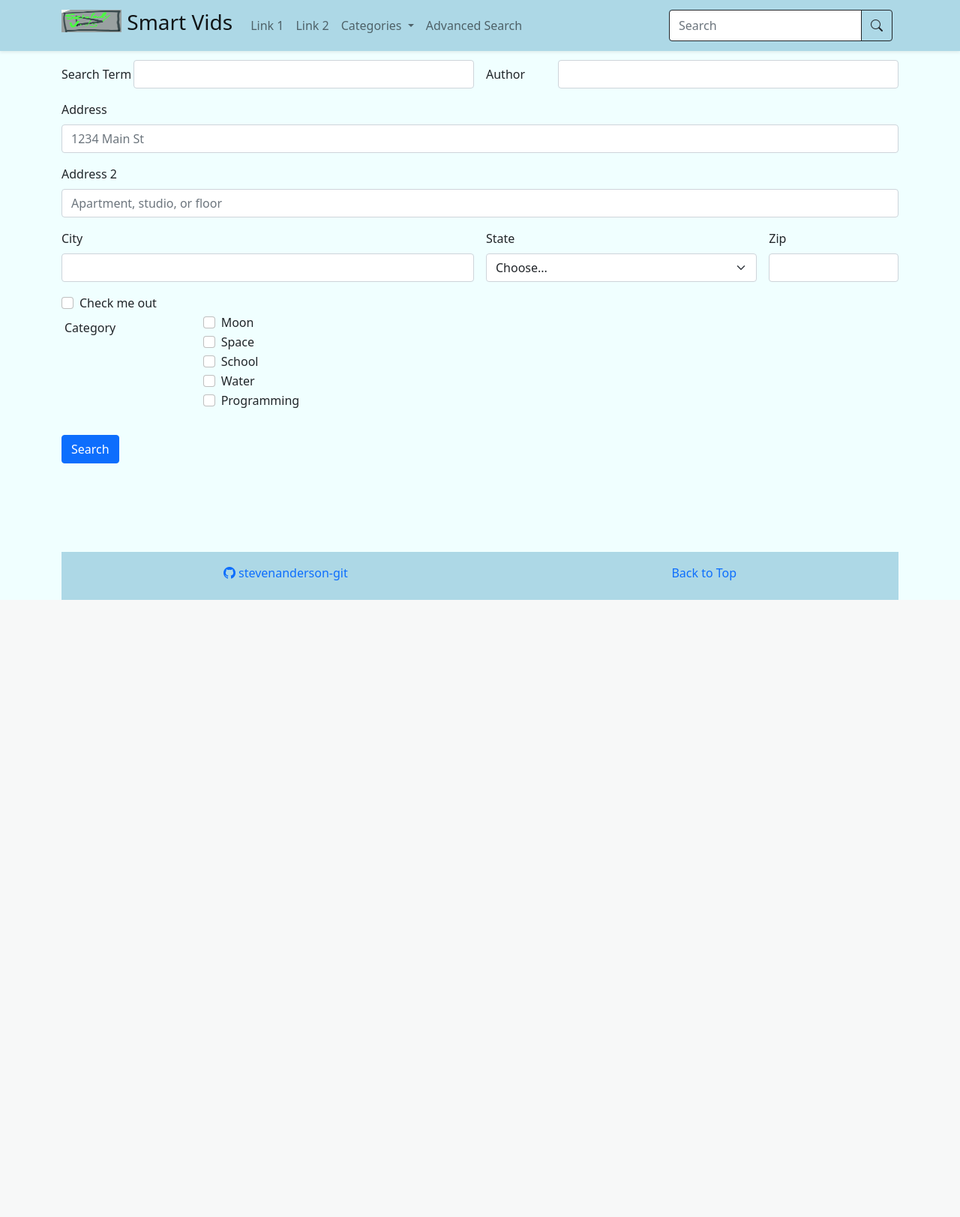
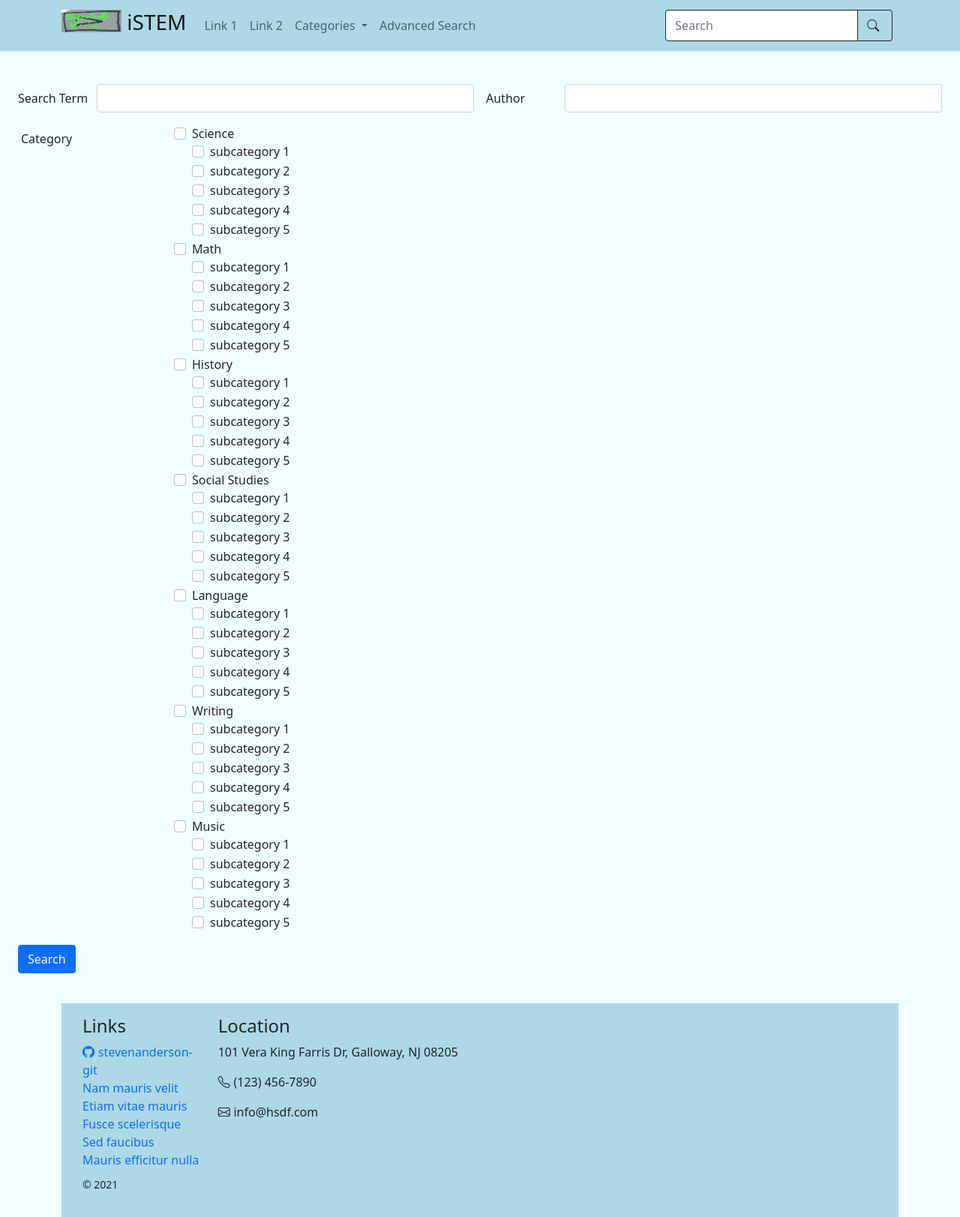
Before and after one commit to stevenanderson-git/scholarlyvids, a Flask app: page /advanced_search in a window 1280 px wide. Shown: the whole page at 75% size. Before the commit the page ends 800 px from the top, so only its background shows below. Run offline with Flask 2, Linux system fonts and the light colour scheme.

Commit message:
unique videos, footer adjustments, css adjustments

```diff
--- a/flaskr/app.py
+++ b/flaskr/app.py
@@ -4,17 +4,26 @@ from video import Video
 
 app = Flask(__name__)
 
+video_1 = Video('The Insane Biology of: The Platypus', 'insane_biology_of_platypus.jpg', 'https://www.youtube.com/watch?v=Wh2du5SOjmY', 'Science', 1)
+video_2 = Video('The Secret Language of Trees', 'secret_language_of_trees.jpg', 'https://www.youtube.com/watch?v=9HiADisBfQ0', 'Nature', 2)
+video_3 = Video('How language shapes the way we think | Lera Boroditsky', 'thumbnail_id_3.jpg', 'https://www.youtube.com/watch?v=RKK7wGAYP6k', 'Language', 3)
+video_4= Video('Social Studies Learning Videos for Kids Compilation', 'thumbnail_id_4.jpg', 'https://www.youtube.com/watch?v=wqZRGHva1iE', 'Social Studies', 4)
+video_5 = Video('2nd Grade Math Compilation', 'thumbnail_id_5.jpg', 'https://www.youtube.com/watch?v=S2TYfrGEih4', 'Math', 5)
+video_6 = Video('Speaking Cartoon | 45 minutes Kids Dialogues | Easy conversation | Learn English for Kids', 'thumbnail_id_6.jpg', 'https://www.youtube.com/watch?v=FdlLsxR5AE0', 'Language', 6)
+video_7 = Video('Introduction to Evolution and Natural Selection', 'thumbnail_id_7.jpg', 'https://www.youtube.com/watch?v=GcjgWov7mTM&list=PL7A9646BC5110CF64', 'Biology', 7)
+video_8 = Video('Natural Selection - Crash Course Biology #14', 'thumbnail_id_8.jpg', 'https://www.youtube.com/watch?v=aTftyFboC_M', 'Biology', 8)
+video_9 = Video('DIGITECH Online Safety Compilation, Summer 2021', 'gen_tech.jpg', 'https://www.teachertube.com/videos/digitech-online-safety-compilation-summer-2021-506254', 'Social Studies', 9)
+video_10 = Video('Aurora Borealis February 18, 2014 Fairbanks, Alaska', 'gen_nature.jpg', 'https://www.teachertube.com/videos/aurora-borealis-february-18-2014-fairbanks-alaska-366466', 'Nature', 10)
+video_11 = Video('Mathematics is the queen of Sciences', 'thumbnail_id_11.jpg', 'https://www.youtube.com/watch?v=8mve0UoSxTo', 'Math', 11)
+video_12 = Video('Superhuman Geniuses (Extraordinary People Documentary) | Real Stories', 'thumbnail_id_12.jpg', 'https://www.youtube.com/watch?v=xvDuqW9SFT8', 'Music', 12)
 
+
+video_list = [video_1, video_2, video_3, video_4, video_5, video_6, video_7, video_8, video_9, video_10, video_11, video_12]
 
 @app.route("/")
 def home():
-    title = 'SmartVids - Artificial Intelligence Reccomends!'
-    video_names = ["Bach", "Beethoven", "Mozart", "Lady Gaga", "Skrillix",
-                    "Toby Keith", "FFDP", "Maynard"]
-    video_list = []
-    for name in video_names:
-        video_list.append(Video(name).data())
-
+    title = 'Online STEM Education'
+    # Fill this to populate home page
     return render_template('home.html', title = title, video_list = video_list)
 
 @app.route("/page1")
@@ -25,14 +34,19 @@ def page1():
 def page2():
     return render_template('page2.html')
 
-@app.route("/video/<video_title>")
-def video(video_title):
-    #look up info based on either video_title or video_id
+@app.route("/video/<video_id>")
+def video_page(video_id):
+    #look up info based on video_id
     #video id would be better if pulling from db
     #send video data in a video_object to populate page
 
     # Create a video object to generalize the information being passed to page
-    v = Video(video_title)
+    for video in video_list:
+        if video.get_id() == video_id:
+            v = video
+            break
+        else:
+            v = Video('Error')
 
     return render_template('videopage.html', video_data=v.data())
 
@@ -57,10 +71,11 @@ def advanced_search():
     page = 'advanced_search.html'
     title = 'Advanced Search'
     #TODO: meaningful categories from database categorization
-    categories = ['Moon', 'Space', 'School', 'Water', 'Programming']
+    categories = ['Science', 'Math', 'History', 'Social Studies', 'Language', 'Writing', 'Music']
+    subcategories = ['subcategory 1', 'subcategory 2', 'subcategory 3', 'subcategory 4', 'subcategory 5']
 
 
-    return render_template(page, title=title, categories=categories)
+    return render_template(page, title=title, categories=categories, subcategories=subcategories)
 
 # EOF
 # TODO: Remove debug run
--- a/flaskr/static/css/base.css
+++ b/flaskr/static/css/base.css
@@ -13,15 +13,23 @@ main {
     background-color: lightblue;
 }
 
+.home-container{
+    width: 60%;
+}
+
 .card {
     transition: .3s transform cubic-bezier(.155, 1.105, .295, 1.12), .3s -webkit-transform cubic-bezier(.155, 1.105, .295, 1.12);
     margin: .5em;
     padding: 3px;
+    font-size: smaller;
 }
 
 .card-title {
-    text-align: center;
     text-transform: capitalize;
+    font-size: larger;
+    text-overflow: ellipsis;
+    white-space: nowrap;
+    overflow: hidden;
 }
 
 .card:hover {
@@ -36,3 +44,18 @@ main {
     font-weight: bold;
     color: black;
 }
+
+.bi {
+    padding-right: .3em;
+}
+
+.footer{
+    background: lightblue;
+}
+.footer .links > ul{
+    list-style-type: none;
+}
+
+.footer a{
+    text-decoration: none;
+}
--- a/flaskr/templates/advanced_search.html
+++ b/flaskr/templates/advanced_search.html
@@ -1,10 +1,10 @@
 {% extends 'base.html' %}
 {% block content %}
 
-<form class="row g-3 mb-3" action="{{url_for('search')}}">
+<form class="row g-3 m-3" action="{{url_for('search')}}">
 
 
-    <div class="col-lg">
+    <div class="col-lg mb-3">
         <div class="row">
             <label for="search-term" class="text-nowrap col-sm-2 col-form-label">Search Term</label>
             <div class="col-sm-10">
@@ -13,7 +13,7 @@
 
         </div>
     </div>
-    <div class="col-lg">
+    <div class="col-lg mb-3">
         <div class="row">
             <label for="author-term" class="col-sm-2 col-form-label">Author</label>
             <div class="col-sm-10">
@@ -23,60 +23,25 @@
     </div>
 
 
-
-
-
-    <div class="col-12">
-        <label for="inputAddress" class="form-label">Address</label>
-        <input type="text" class="form-control" id="inputAddress" placeholder="1234 Main St">
-    </div>
-    <div class="col-12">
-        <label for="inputAddress2" class="form-label">Address 2</label>
-        <input type="text" class="form-control" id="inputAddress2" placeholder="Apartment, studio, or floor">
-    </div>
-    <div class="col-md-6">
-        <label for="inputCity" class="form-label">City</label>
-        <input type="text" class="form-control" id="inputCity">
-    </div>
-    <div class="col-md-4">
-        <label for="inputState" class="form-label">State</label>
-        <select id="inputState" class="form-select">
-            <option selected>Choose...</option>
-            <option>...</option>
-        </select>
-    </div>
-    <div class="col-md-2">
-        <label for="inputZip" class="form-label">Zip</label>
-        <input type="text" class="form-control" id="inputZip">
-    </div>
-    <div class="col-12">
-        <div class="form-check">
-            <input class="form-check-input" type="checkbox" id="gridCheck">
-            <label class="form-check-label" for="gridCheck">
-                Check me out
-            </label>
-        </div>
-    </div>
-
-
-
-
-
-
-
-
-
-
     {% if categories %}
-    <div class="row mb-3">
+    <div class="row">
         <label for="category-select" class="col-sm-2 col-form-label">Category</label>
-        <div class="col-sm-10">
+        <div class="col-sm">
             {% for category in categories %}
-            <div class="form-check">
+            <div class="form-check col-sm">
                 <input class="form-check-input" type="checkbox" value="" id="{{category}}" name="{{category}}">
                 <label class="form-check-label" for="{{category}}">
                     {{category}}
                 </label>
+                    {% for subcategory in subcategories %}
+                    <div class="form-check">
+                        <input class="form-check-input" type="checkbox" value="" id="{{subcategory}}"
+                            name="{{subcategory}}">
+                        <label class="form-check-label" for="{{subcategory}}">
+                            {{subcategory}}
+                        </label>
+                    </div>
+                {% endfor %}
             </div>
             {% endfor %}
         </div>
--- a/flaskr/templates/base.html
+++ b/flaskr/templates/base.html
@@ -16,18 +16,18 @@
         {% if title %}
         {{title}}
         {% else %}
-        ScholarlyVids.com
+            Ai-STEM
         {% endif %}
     </title>
 </head>
 
-<body>
+<body class="d-flex flex-column min-vh-100">
     <header class="fixed-top">
         {% include 'navbar.html' %}
     </header>
 
 
-    <main class="container">
+    <main class="mb-4">
         {% block content %}
         {% endblock content %}
     </main>
--- a/flaskr/templates/footer.html
+++ b/flaskr/templates/footer.html
@@ -1,25 +1,28 @@
-<nav class="navbar navbar-expand">
-    <!--TODO: stop text from expanding over full div-->
-    <ul class="navbar-nav nav-fill mb-2 w-100">
-        <li class="nav-item">
-            <a class="nav-link" href="https://github.com/stevenanderson-git" style="text-decoration:none;">
-                <i class="bi bi-github"></i> stevenanderson-git
-            </a>
-        </li>
-        <li class="nav-item">
-            <a class="nav-link" href="" style="text-decoration:none;">
-                Back to Top
-            </a>
-        </li>
-    </ul>
-</nav>
-
-
-<!--<span class="text-muted">
-        <a href="https://github.com/stevenanderson-git" style="text-decoration:none;">
-            <i class="bi bi-github"></i> stevenanderson-git
-        </a>
-        <p class="mb-1">
-            <a href="">Back to top</a>
-        </p>
-    </span>-->
+<div class="p-3 footer">
+    <div class="container">
+        <div class="row">
+            <div class="col-lg-2 col-xs-12 links">
+                <h4 class="mt-lg-0 mt-sm-3">Links</h4>
+                <ul class="m-0 p-0">
+                    <li><a href="https://github.com/stevenanderson-git" target="_blank"><i class="bi bi-github"></i>stevenanderson-git</a></li>
+                    <li><a href="#">Nam mauris velit</a></li>
+                    <li><a href="#">Etiam vitae mauris</a></li>
+                    <li><a href="#">Fusce scelerisque</a></li>
+                    <li><a href="#">Sed faucibus</a></li>
+                    <li><a href="#">Mauris efficitur nulla</a></li>
+                </ul>
+            </div>
+            <div class="col-lg-4 col-xs-12 location">
+                <h4 class="mt-lg-0 mt-sm-4">Location</h4>
+                <p>101 Vera King Farris Dr, Galloway, NJ 08205</p>
+                <p><i class="bi bi-telephone"></i>(123) 456-7890</p>
+                <p><i class="bi bi-envelope"></i>info@hsdf.com</p>
+            </div>
+        </div>
+        <div class="row mt-2">
+            <div class="col copyright">
+                <p class=""><small>© 2021</small></p>
+            </div>
+        </div>
+    </div>
+</div>
--- a/flaskr/templates/navbar.html
+++ b/flaskr/templates/navbar.html
@@ -3,7 +3,8 @@
     <a class="navbar-brand" href="{{ url_for('home') }}">
       <h3><img src="{{ url_for('static', filename='images/sv_logo.PNG') }}" width="80" height="30"
           class="d-inline-block align-top" alt="">
-        Smart Vids</h3>
+        iSTEM
+      </h3>
     </a>
     <button class="navbar-toggler" type="button" data-bs-toggle="collapse" data-bs-target="#navbarSupportedContent"
       aria-controls="navbarSupportedContent" aria-expanded="false" aria-label="Toggle navigation">
--- a/flaskr/templates/videopage.html
+++ b/flaskr/templates/videopage.html
@@ -23,6 +23,10 @@
                         <li>
                             <label name="views">Views:</label>
                             {{video_data.views}}
+                        </li>
+                        <li>
+                            <label name="category">Category:</label>
+                            {{video_data.category}}
                         </li>
                         <li>
                             <label name="summary">Summary:</label>
```
Also changed, not shown: flaskr/templates/viewer.html (+6 -8 lines), flaskr/video.py (+14 -5 lines), flaskr/static/thumbnails/insane_biology_of_platypus.jpg (added), flaskr/static/thumbnails/secret_language_of_trees.jpg (added), flaskr/static/thumbnails/thumbnail_id_11.jpg (added), flaskr/static/thumbnails/thumbnail_id_12.jpg (added), flaskr/static/thumbnails/thumbnail_id_3.jpg (added), flaskr/static/thumbnails/thumbnail_id_4.jpg (added), flaskr/static/thumbnails/thumbnail_id_5.jpg (added), flaskr/static/thumbnails/thumbnail_id_6.jpg (added), flaskr/static/thumbnails/thumbnail_id_7.jpg (added), flaskr/static/thumbnails/thumbnail_id_8.jpg (added).
